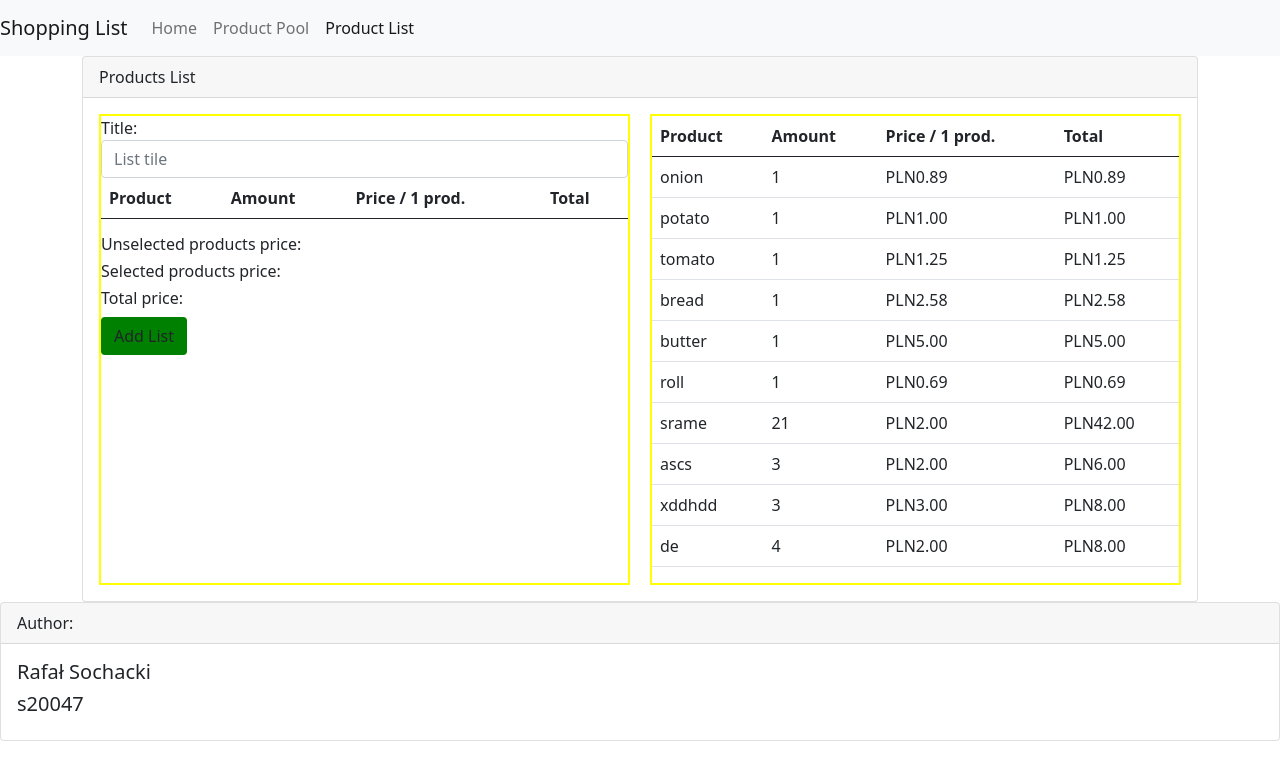
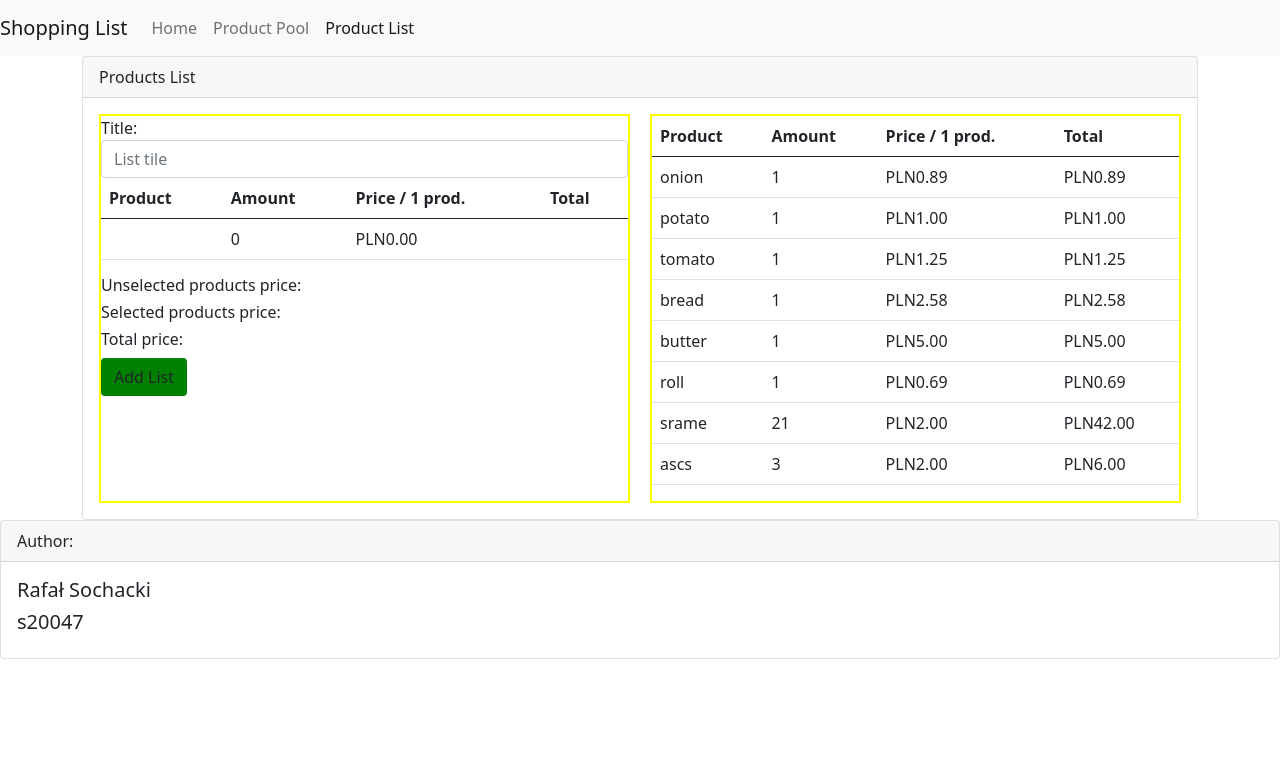
Before and after one commit to R4V88/BIU_AngularTS_ShoppingList_Project, an Angular app in the folder shopping-list/: page /list in a window 1280 px wide. Shown: the top 780 px of the page. Built offline with nearby package versions, Linux system fonts and the light colour scheme; data requests are answered from the project's data file.

Commit message:
here we go again

```diff
--- a/shopping-list/db.json
+++ b/shopping-list/db.json
@@ -55,22 +55,6 @@
       "price": "2",
       "amount": "3",
       "totalPrice": 6
-    },
-    {
-      "id": "_8gjbyf1f5",
-      "name": "xddhdd",
-      "price": "3",
-      "amount": "3",
-      "totalPrice": 8,
-      "isSelected": false
-    },
-    {
-      "id": "_5p3ezivy4",
-      "name": "de",
-      "price": "2",
-      "amount": "4",
-      "totalPrice": 8,
-      "isSelected": false
     }
   ],
   "lists": [
--- a/shopping-list/src/app/products/products-list/add-list/add-list.component.ts
+++ b/shopping-list/src/app/products/products-list/add-list/add-list.component.ts
@@ -1,6 +1,7 @@
 import {Component, EventEmitter, Input, OnInit, Output} from '@angular/core';
 import {IList} from "../../entity/list";
 import {IProduct} from "../../entity/product";
+import {Observable, of} from "rxjs";
 
 @Component({
   selector: 'app-add-list',
@@ -15,10 +16,7 @@ export class AddListComponent implements OnInit {
   lists!: IList[];
   title!: string;
   id!: number;
-  products!: IProduct[];
-  // name!: string;
-  // price!: number;
-  // amount!: number;
+  products: IProduct[] = [];
   selectedPrice!: number;
   unselectedPrice!: number;
   totalPrice!: number;
@@ -29,18 +27,15 @@ export class AddListComponent implements OnInit {
       name: '',
       price: 0
     }
-    console.log("Received Product" + this.selectedProduct.name);
-  }
-
-  addReceivedProduct(): void {
-    if(this.selectedProduct) {
-      this.products.push(this.selectedProduct);
-    }
-    console.log(this.products);
+    this.products.push(this.selectedProduct)
+    this.getProducts().subscribe((products) => this.products = products);
   }
 
   ngOnInit(): void {
-    this.addReceivedProduct()
+  }
+
+  getProducts(): Observable<IProduct[]> {
+    return of(this.products);
   }
 
   // onSubmit() {
@@ -56,4 +51,6 @@ export class AddListComponent implements OnInit {
   toggleAddList() {
 
   }
+
+
 }
```
